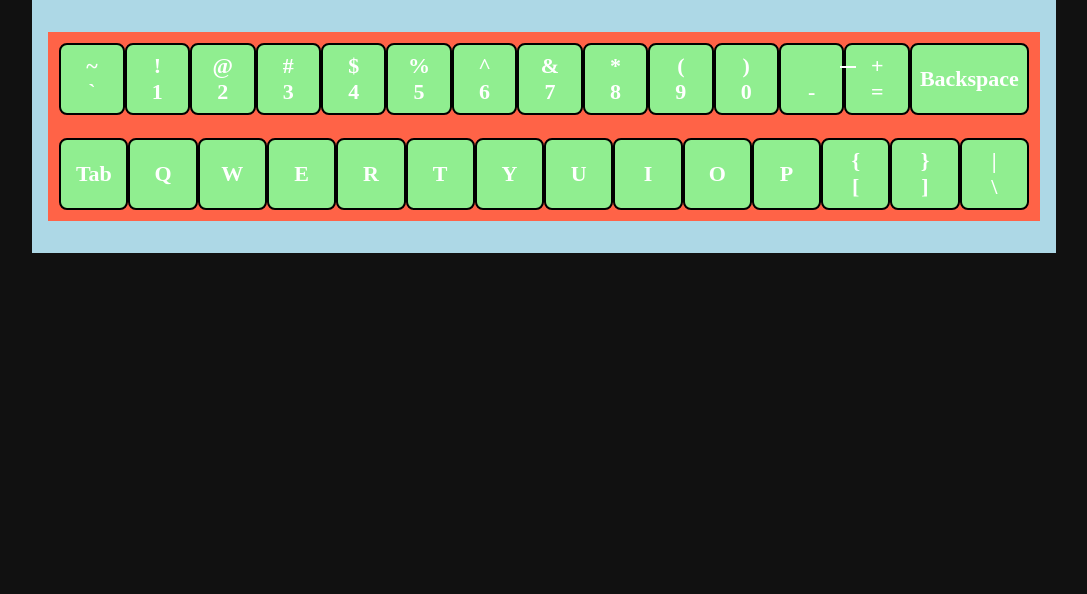
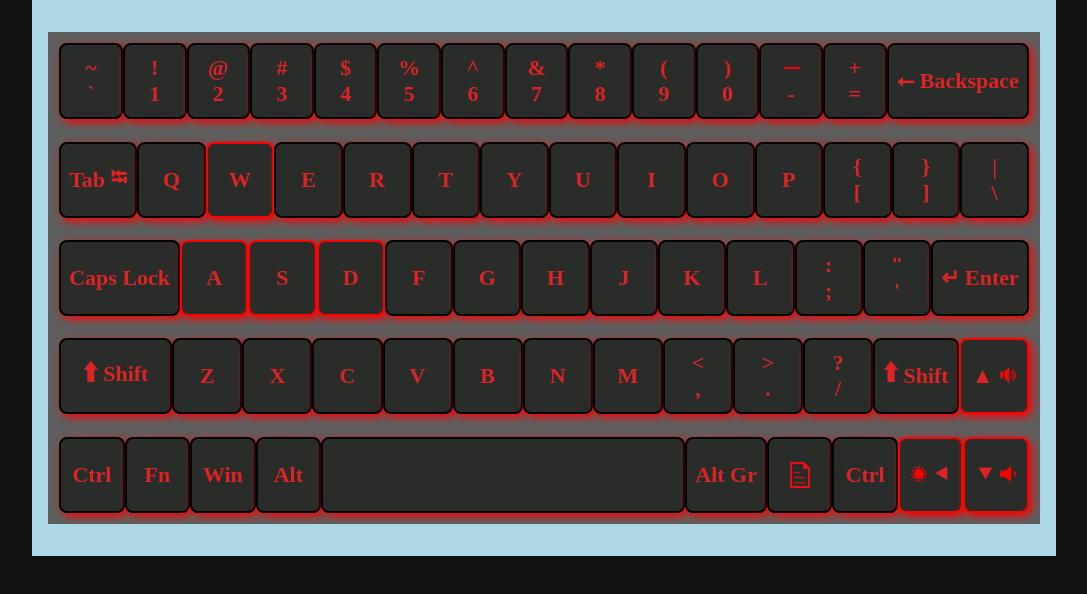
Before and after one commit to Ash222/KeyBoard, a plain HTML site: page index.html in a window 1280 px wide. Shown: the whole page, without its empty margins (96-1183 px from the left). Drawn offline with Linux system fonts and the light colour scheme.

Commit message:
Almost done.
Only numpad is left.

```diff
--- a/index.html
+++ b/index.html
@@ -60,8 +60,6 @@
                 <p class="lower">0</p>
             </div>
             <div class="key">
-                <!-- I've completely hidden this underscore here.
-                    Since, it was ugly. -->
                 <p class="upper underscore">_</p>
                 <p class="lower">-</p>
             </div>
@@ -69,17 +67,21 @@
                 <p class="upper">+</p>
                 <p class="lower">=</p>
             </div>
-            <div class="key backspace">
-                Backspace
+            <div class="key special">
+                <p class="left">⭠</p>&nbsp;
+                <p class="right">Backspace</p>
             </div>
 
         </div>
 
         <div class="row">
 
-            <div class="key tab">Tab</div>
+            <div class="key special">
+                <p class="left">Tab</p>&nbsp;
+                <p class="right">⭾</p>
+            </div>
             <div class="key">Q</div>
-            <div class="key">W</div>
+            <div class="key key-border">W</div>
             <div class="key">E</div>
             <div class="key">R</div>
             <div class="key">T</div>
@@ -103,6 +105,95 @@
 
         </div>
 
+        <div class="row">
+
+            <div class="key special">
+                <p class="left">Caps</p>&nbsp;
+                <p class="right">Lock</p>
+            </div>
+            <div class="key key-border">A</div>
+            <div class="key key-border">S</div>
+            <div class="key key-border">D</div>
+            <div class="key">F</div>
+            <div class="key">G</div>
+            <div class="key">H</div>
+            <div class="key">J</div>
+            <div class="key">K</div>
+            <div class="key">L</div>
+            <div class="key">
+                <p class="upper">:</p>
+                <p class="lower">;</p>
+            </div>
+            <div class="key">
+                <p class="upper">"</p>
+                <p class="lower">'</p>
+            </div>
+            <div class="key special">
+                <p class="left">↵</p>&nbsp;
+                <p class="right">Enter</p>
+            </div>
+
+        </div>
+
+        <div class="row">
+
+            <div class="key lshift">🠱&nbsp;Shift</div>
+            <div class="key">Z</div>
+            <div class="key">X</div>
+            <div class="key">C</div>
+            <div class="key">V</div>
+            <div class="key">B</div>
+            <div class="key">N</div>
+            <div class="key">M</div>
+            <div class="key">
+                <p class="upper">
+                    <</p> <p class="lower">,
+                </p>
+            </div>
+            <div class="key">
+                <p class="upper">></p>
+                <p class="lower">.</p>
+            </div>
+            <div class="key">
+                <p class="upper">?</p>
+                <p class="lower">/</p>
+            </div>
+            <div class="key special rshift">
+                <p class="left">🠱</p>&nbsp;
+                <p class="right">Shift</p>
+            </div>
+            <div class="key key-border special">
+                <p class="left">▲</p>
+                <p class="right">
+                    <img src="/res/images/Volume-16-up.png" alt="volume up">
+                </p>
+            </div>
+
+        </div>
+
+        <div class="row">
+
+            <div class="key">Ctrl</div>
+            <div class="key">Fn</div>
+            <div class="key">Win</div>
+            <div class="key">Alt</div>
+            <div class="key spacebar"></div>
+            <div class="key">Alt&nbsp;Gr</div>
+            <div class="key">
+                <img src="/res/images/print-26.png" alt="print">
+            </div>
+            <div class="key rctrl">Ctrl</div>
+            <div class="key key-border special">
+                <p class="left"><img src="/res/images/brightness-up.png" alt="brightness up"></p>
+                <p class="right">⯇</p>
+            </div>
+            <div class="key key-border special">
+                <p class="left">⯆</p>
+                <p class="right"><img src="/res/images/Volume-16-down.png" alt="volume down"></p>
+            </div>
+
+        </div>
+
     </div>
 
 </body>
--- a/res/css/styles.css
+++ b/res/css/styles.css
@@ -14,7 +14,6 @@ body {
     display: flex;
     flex-direction: column;
     width: 80%;
-    /* remove background-color */
     background-color: lightblue;
     margin: auto;
     padding: 2rem 1rem;
@@ -23,8 +22,7 @@ body {
 .row {
     display: flex;
     flex-direction: row;
-    /* remove background-color */
-    background-color: tomato;
+    background-color: rgb(95, 94, 94);
     justify-content: space-between;
     padding: 0.7rem;
 }
@@ -33,34 +31,51 @@ body {
     display: flex;
     flex-direction: column;
     padding: 0.5rem;
-    /* remove this bg-color */
-    background-color: lightgreen;
+    min-height: 76px;
+    background-color: rgb(42, 44, 42);
     border: 2px solid black;
-    flex-basis: 80px;
+    flex-basis: 90px;
     border-radius: 8px;
-    color: white;
+    color: rgb(221, 36, 36);
     font-weight: 800;
     font-size: 22px;
     align-items: center;
     justify-content: center;
+    box-shadow: 3px 3px 8px red;
+}
+
+.key-border {
+    border: 2px solid red;
 }
 
 /* ####################### UnderScore ###################### */
 .underscore {
-    position: static;
+    position: relative;
     color: rgba(240, 248, 255, 0);
 }
-
-/* Why is it that even though underscore is positioned it's ::before , it is translating wrt to body or root? And this is not the first time I'm noticing this behaviour.  */
 
 .underscore::before {
     content: "";
     height: 1px;
     width: 16px;
     position: absolute;
-    top: 66px;
-    right: 20.5rem;
-    border: 0.12448rem solid white;
+    top: 12px;
+    right: -3px;
+    border: 0.12448rem solid red;
 }
 
 /* ##################### UnderScore End ###################### */
+
+.special {
+    display: flex;
+    flex-direction: row;
+    justify-content: space-around;
+}
+
+.spacebar {
+    flex-basis: 550px;
+}
+
+.lshift {
+    flex-basis: 150px;
+}
```
Also changed, not shown: res/images/Volume-16-down.png (added), res/images/Volume-16-up.png (added), res/images/brightness-down.png (added), res/images/brightness-up.png (added), res/images/print-26.png (added), res/images/print.png (added).
